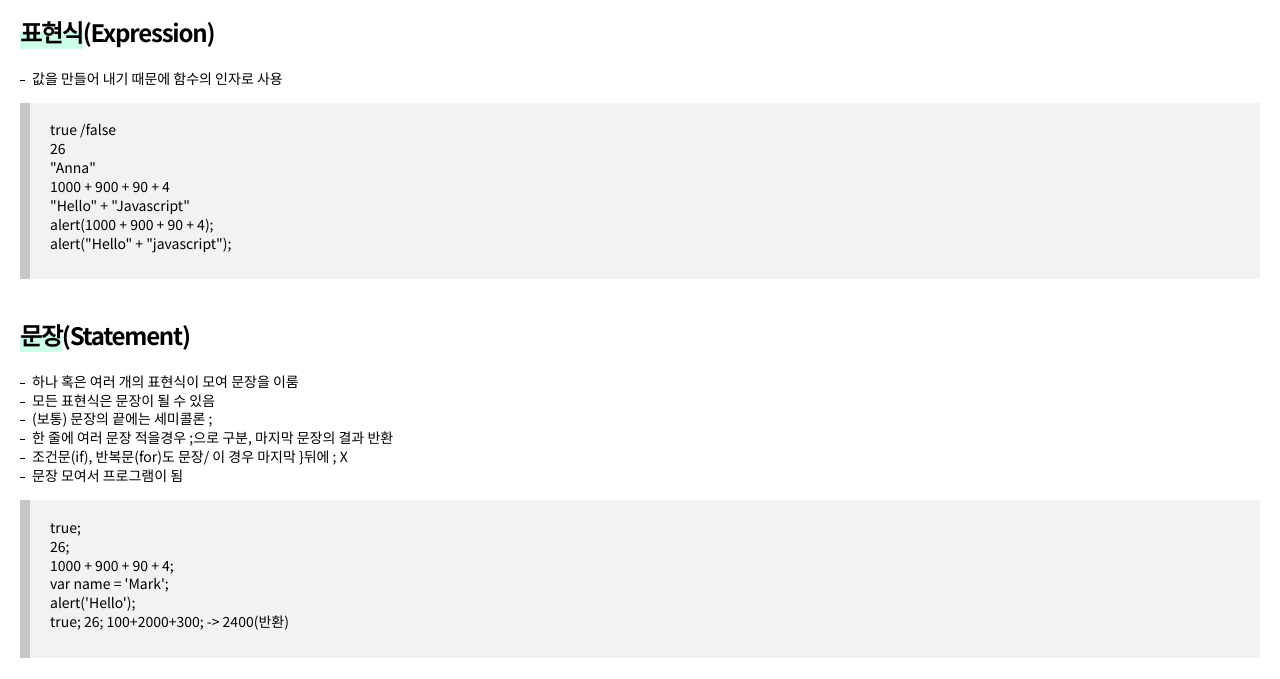
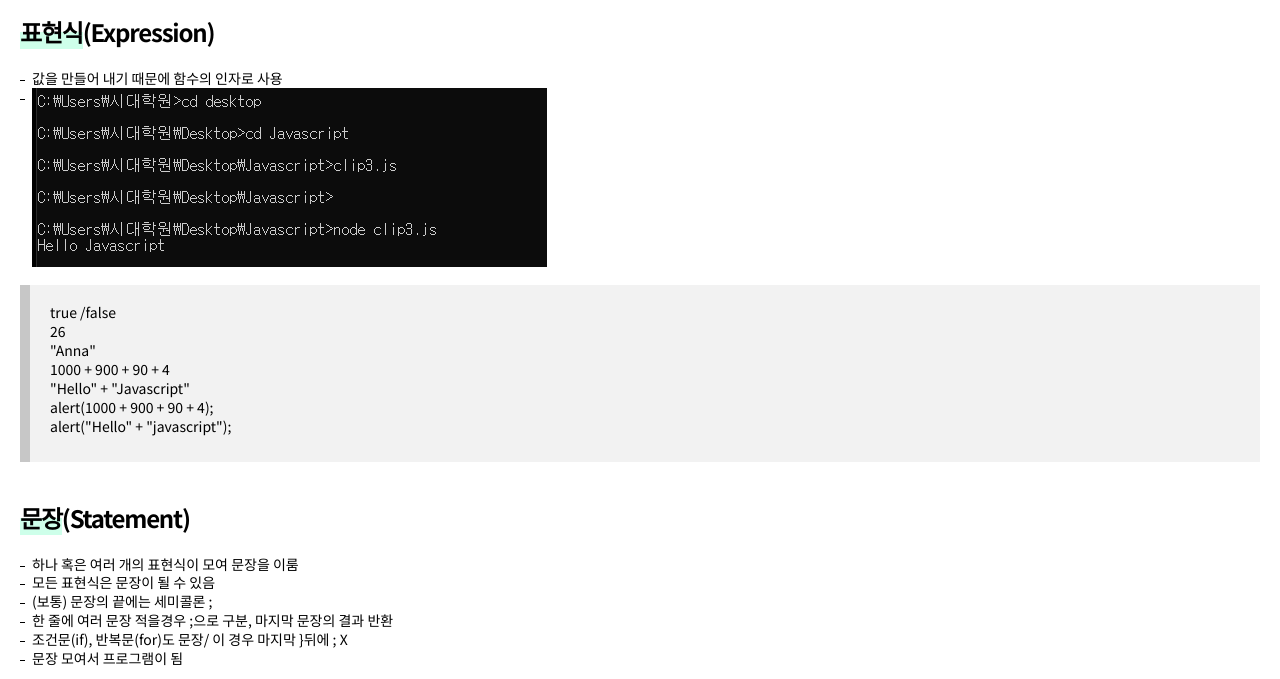
Before and after one commit to yuna-c/Js-tutorial-basic, a plain HTML site: page index.html in a window 1280 px wide. Shown: the part 115-794 px from the top of the page. Drawn offline with Linux system fonts and the light colour scheme.

Commit message:
이미지추가

```diff
--- a/index.html
+++ b/index.html
@@ -16,6 +16,7 @@
             <h2><strong>표현식</strong>(Expression)</h2>
             <ul class="code-list">
                 <li>값을 만들어 내기 때문에 함수의 인자로 사용</li>
+                <li><img src="cmd.png" alt=""></li>
             </ul>
         </div>
         <pre>
```
Also changed, not shown: cmd.PNG (added).
